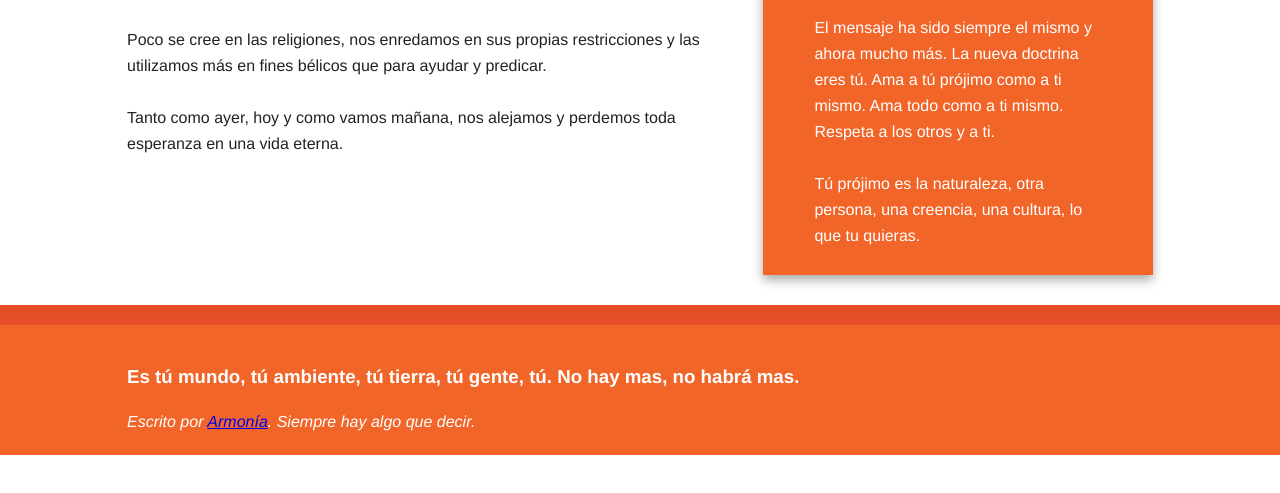
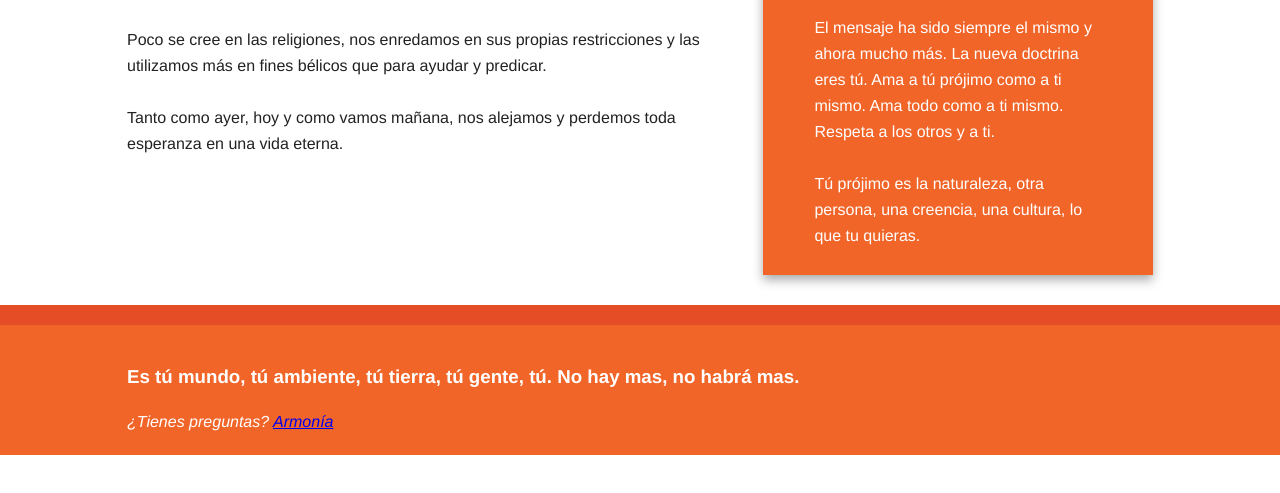
Before and after one commit to Iandresa/armonia, a website: page Armonia/public_html/index.html in a window 1280 px wide. Shown: the part 213-706 px from the top of the page. Drawn offline with nearby package versions, Linux system fonts and the light colour scheme.

Commit message:
comunion

```diff
--- a/Armonia/public_html/index.html
+++ b/Armonia/public_html/index.html
@@ -69,7 +69,7 @@ Tú prójimo es la naturaleza, otra persona, una creencia, una cultura, lo que t
             <footer class="wrapper">
                 <h3>Es tú mundo, tú ambiente, tú tierra, tú gente, tú. No hay mas, no habrá mas.</h3>
                 <address>
-                    Escrito por <a href="mailto:armonia@iandresa.com?subject=Armonía. Siempre hay algo que decir.">Armonía</a>. Siempre hay algo que decir.<br>
+                    ¿Tienes preguntas? <a href="mailto:armonia@iandresa.com?subject=Armonía">Armonía</a>
                 </address>
             </footer>
         </div>
```
